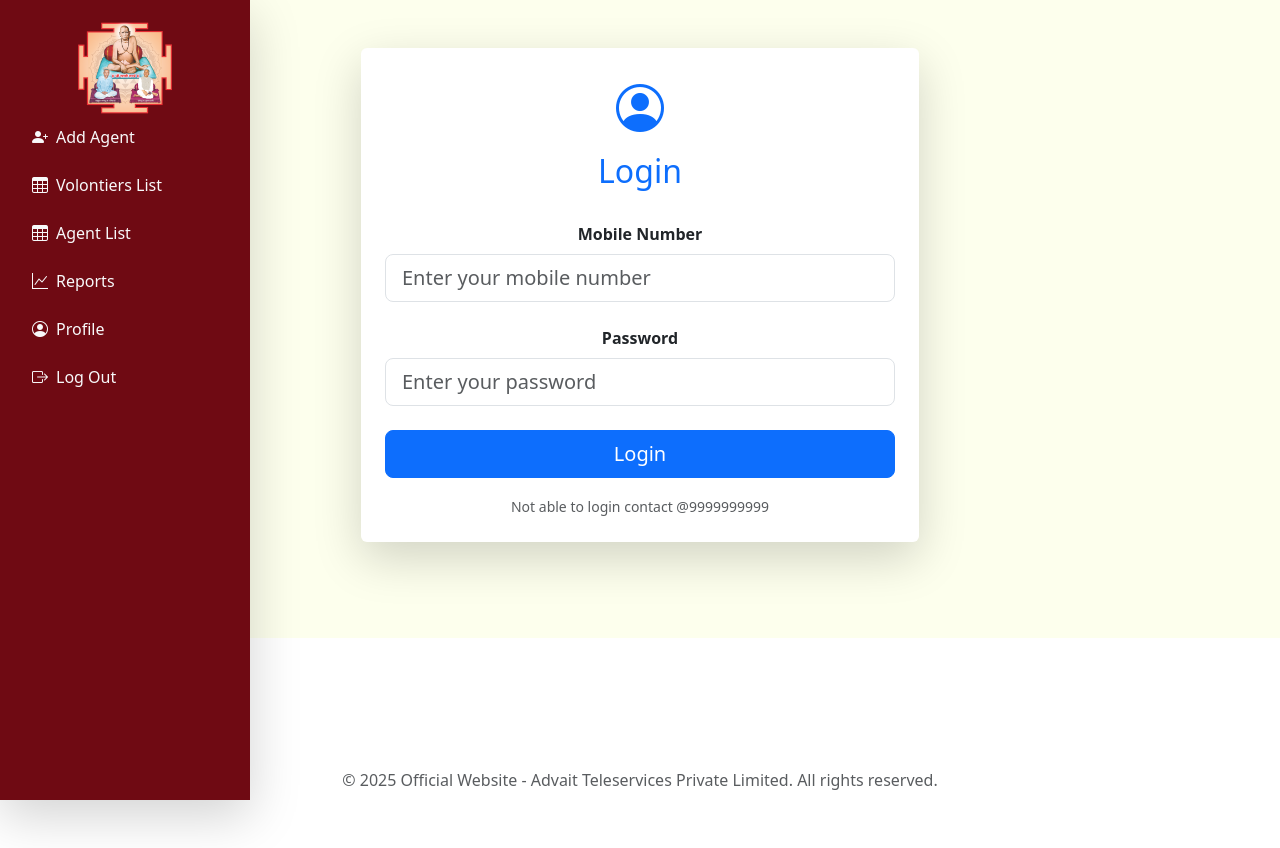
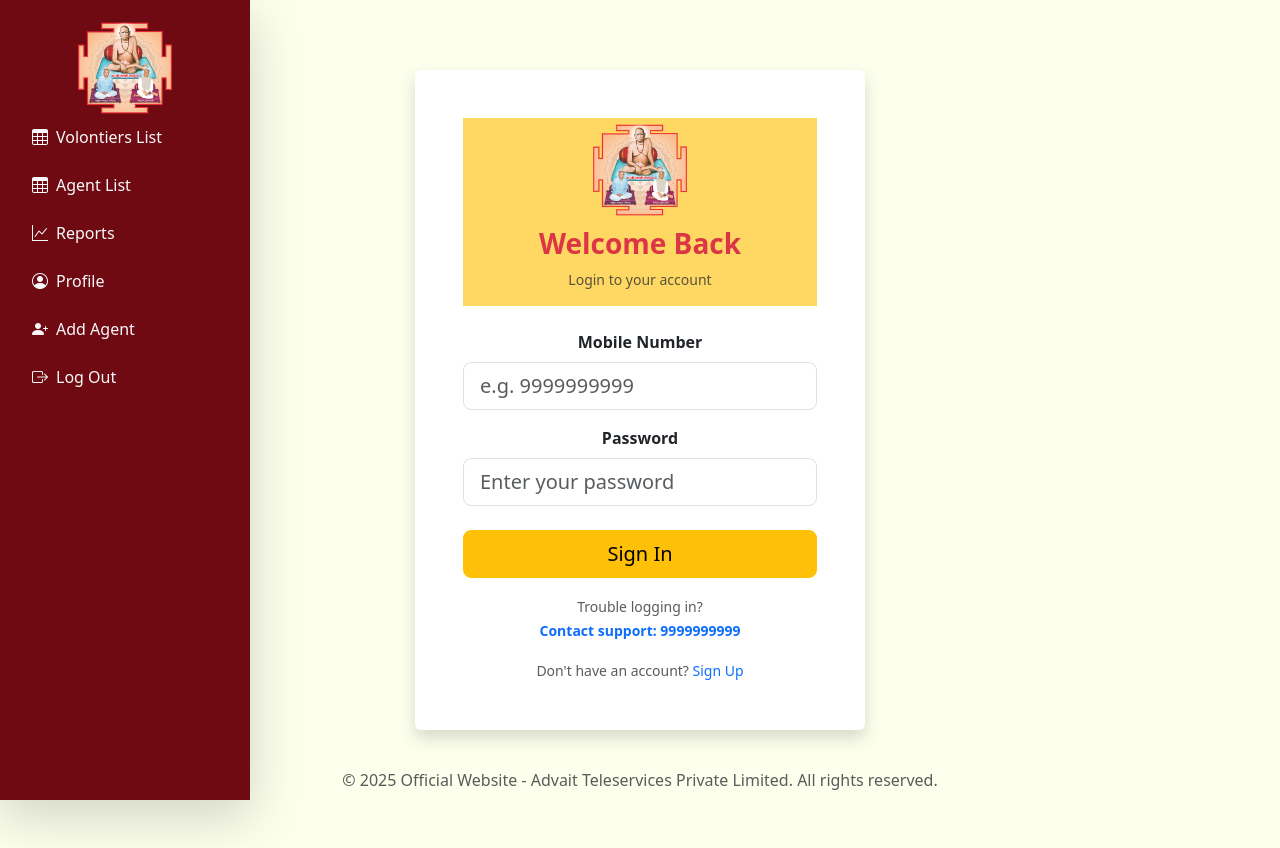
Before and after one commit to Oasis777999/SwamiSamarth, a React (Create React App) app in the folder frontend/: page /login in a window 1280 px wide. Before the commit the page ends 800 px from the top, so only its background shows below. Built offline with nearby package versions, Linux system fonts and the light colour scheme; sample sign-in values are in the browser's storage.

Commit message:
All CSS updated

```diff
--- a/frontend/src/App.css
+++ b/frontend/src/App.css
@@ -1,10 +1,10 @@
 *{
-
+   background-color: #fdffed;
 }
 
 .App {
   text-align: center;
-   background-color: #fdffed;
+
 }
 
 .App-logo {
--- a/frontend/src/Components/DisplayAgent.js
+++ b/frontend/src/Components/DisplayAgent.js
@@ -172,7 +172,7 @@ export const DisplayAgent = () => {
                     className="btn btn-sm btn-danger"
                     onClick={() => handleDelete(item._id)}
                   >
-                    <i class="bi bi-trash"></i>
+                    <i class="bi bi-trash bg-danger"></i>
                     Delete
                   </button>
                 </td>
--- a/frontend/src/Components/DisplayData.js
+++ b/frontend/src/Components/DisplayData.js
@@ -173,11 +173,11 @@ export const DisplayData = () => {
         {/* Buttons Bulk uploads and downloadlist */}
         <div className="col-md-12 text-md-end text-center mt-3">
           <Link to="/bulk-upload" className="btn btn-success m-1">
-            <i className="bi bi-file-earmark-arrow-up"></i> Add Bulk Volunteers
+            <i className="bi bi-file-earmark-arrow-up bg-success"></i> Add Bulk Volunteers
           </Link>
           <button
             onClick={downloadExcel}
-            className="btn btn-outline-success m-1"
+            className="btn btn-outline-success m-1 bg-light text-success"
           >
             <i className="bi bi-file-earmark-arrow-down"></i> Download List
           </button>
--- a/frontend/src/Components/Login.js
+++ b/frontend/src/Components/Login.js
@@ -1,6 +1,7 @@
 import React from "react";
 import { useState } from "react";
 import { useNavigate } from "react-router-dom";
+import logo from "../Images/Logo.png";
 
 const Login = () => {
   const [mobile, setMobile] = useState("");
@@ -29,48 +30,71 @@ const Login = () => {
   };
 
   return (
-    <div className="container py-5">
-      <div className="card p-4 col-md-6 col-lg-6 mx-auto shadow-lg border-0">
-        <div className="text-center mb-4">
-          <i
-            className="bi bi-person-circle"
-            style={{ fontSize: "3rem", color: "#0d6efd" }}
-          ></i>
-          <h2 className="mt-2 text-primary">Login</h2>
+    <div className="container min-vh-100 d-flex align-items-center justify-content-center">
+      <div
+        className="card shadow border-0 p-4 p-md-5 bg-lightBlue"
+        style={{ maxWidth: "450px", width: "100%" }}
+      >
+        <div className="text-center mb-4 bg-lightBlue">
+          <img
+            src={logo}
+            alt="Logo"
+            height="100"
+            width="100"
+            className="img-fluid bg-lightBlue"
+          />
+          <h3 className="fw-bold text-danger mt-2 bg-lightBlue">Welcome Back</h3>
+          <p className="text-muted small bg-lightBlue">Login to your account</p>
         </div>
 
-        <div className="mb-4">
-          <label className="form-label fw-semibold">Mobile Number</label>
+        <div className="mb-3 bg-white">
+          <label className="form-label fw-semibold bg-white">
+            Mobile Number
+          </label>
           <input
             type="tel"
             className="form-control form-control-lg"
             value={mobile}
             onChange={(e) => setMobile(e.target.value)}
-            placeholder="Enter your mobile number"
+            placeholder="e.g. 9999999999"
             maxLength={10}
+            required
           />
         </div>
 
-        <div className="mb-4">
-          <label className="form-label fw-semibold">Password</label>
+        <div className="mb-4 bg-white">
+          <label className="form-label fw-semibold bg-white">Password</label>
           <input
             type="password"
             className="form-control form-control-lg"
             value={password}
             onChange={(e) => setPassword(e.target.value)}
             placeholder="Enter your password"
+            required
           />
         </div>
 
-        <div className="d-grid">
-          <button className="btn btn-primary btn-lg" onClick={handleLogin}>
-            Login
+        <div className="d-grid mb-3 bg-white">
+          <button className="btn btn-warning btn-lg" onClick={handleLogin}>
+            Sign In
           </button>
         </div>
 
-        <div className="text-center mt-3">
-          <small className="text-muted">
-            Not able to login contact @9999999999
+        <div className="text-center bg-white">
+          <small className="text-muted bg-white">
+            Trouble logging in? <br />
+            <span className="fw-semibold text-primary bg-white">
+              Contact support: 9999999999
+            </span>
+          </small>
+        </div>
+
+        <div className="text-center mt-3 bg-white">
+          <small className="text-muted bg-white">
+            Don't have an account?{" "}
+            <a href="#" className="text-decoration-none bg-white">
+              Sign Up
+            </a>
           </small>
         </div>
       </div>
--- a/frontend/src/Components/Sidebar.js
+++ b/frontend/src/Components/Sidebar.js
@@ -43,62 +43,62 @@ const Sidebar = () => {
           } d-md-flex`}
           style={{ width: "250px", zIndex: 1050 }}
         >
-          <div>
+          <div className="bg-darkBlue">
             <img
               src={logo}
               alt="Logo"
               height="100"
               width="100"
-              className="img-fluid"
+              className="img-fluid bg-darkBlue"
             />
           </div>
-          <ul className="nav nav-pills flex-column mb-auto gap-2">
-            <li className="nav-item ">
+          <ul className="nav nav-pills flex-column mb-auto gap-2 bg-darkBlue">
+            <li className=" bg-darkBlue">
+              <Link
+                to="/data"
+                className="nav-link text-light d-flex align-items-center gap-2"
+                onClick={() => setIsOpen(false)}
+              >
+                <i className="bi bi-table bg-darkBlue"></i>Volontiers List
+              </Link>
+            </li>
+            <li className=" bg-darkBlue">
+              <Link
+                to="/agent-data"
+                className="nav-link text-light d-flex align-items-center gap-2"
+                onClick={() => setIsOpen(false)}
+              >
+                <i className="bi bi-table bg-darkBlue"></i>Agent List
+              </Link>
+            </li>
+            <li className=" bg-darkBlue">
+              <Link
+                to="/reports"
+                className="nav-link text-light  d-flex align-items-center gap-2"
+                onClick={() => setIsOpen(false)}
+              >
+                <i className="bi bi-graph-up bg-darkBlue"></i> Reports
+              </Link>
+            </li>
+            <li className=" bg-darkBlue">
+              <Link
+                to="/profile"
+                className="nav-link text-light  d-flex align-items-center gap-2"
+                onClick={() => setIsOpen(false)}
+              >
+                <i className="bi bi-person-circle bg-darkBlue"></i> Profile
+              </Link>
+            </li>
+            <li className=" bg-darkBlue">
               <Link
                 to="/add-agent"
                 className="nav-link text-light d-flex align-items-center gap-2"
                 onClick={() => setIsOpen(false)}
               >
-                <i className="bi bi-person-plus-fill"></i> Add Agent
+                <i className="bi bi-person-plus-fill bg-darkBlue"></i> Add Agent
               </Link>
             </li>
-            <li>
-              <Link
-                to="/data"
-                className="nav-link text-light  d-flex align-items-center gap-2"
-                onClick={() => setIsOpen(false)}
-              >
-                <i className="bi bi-table"></i>Volontiers List
-              </Link>
-            </li>
-            <li>
-              <Link
-                to="/agent-data"
-                className="nav-link text-light d-flex align-items-center gap-2"
-                onClick={() => setIsOpen(false)}
-              >
-                <i className="bi bi-table"></i>Agent List
-              </Link>
-            </li>
-            <li>
-              <Link
-                to="/reports"
-                className="nav-link text-light  d-flex align-items-center gap-2"
-                onClick={() => setIsOpen(false)}
-              >
-                <i className="bi bi-graph-up"></i> Reports
-              </Link>
-            </li>
-            <li>
-              <Link
-                to="/profile"
-                className="nav-link text-light  d-flex align-items-center gap-2"
-                onClick={() => setIsOpen(false)}
-              >
-                <i className="bi bi-person-circle"></i> Profile
-              </Link>
-            </li>
-            <li>
+            <li className="nav-item bg-darkBlue">
               <Link
                 to="/login"
                 className="nav-link text-light  d-flex align-items-center gap-2"
@@ -107,7 +107,7 @@ const Sidebar = () => {
                   LogOut();
                 }}
               >
-                <i className="bi bi-box-arrow-right"></i> Log Out
+                <i className="bi bi-box-arrow-right bg-darkBlue"></i> Log Out
               </Link>
             </li>
           </ul>
```
Also changed, not shown: frontend/src/Components/AddAgent.js (+33 -33 lines), frontend/src/Components/Profile.js (+16 -16 lines), frontend/src/Components/RegistrationForm.js (+29 -29 lines).
